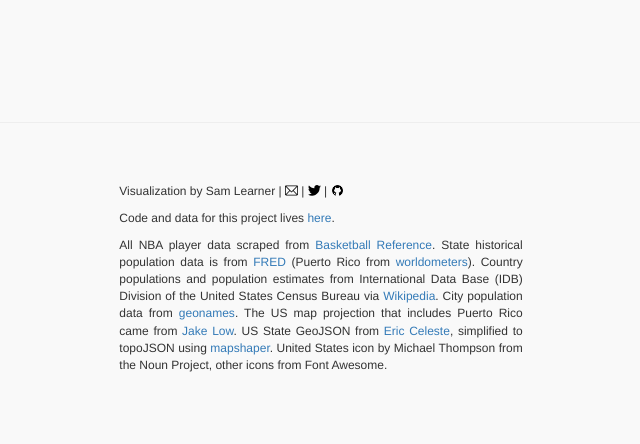
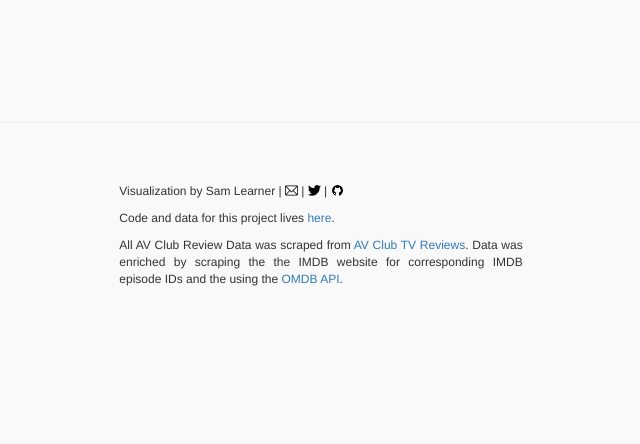
Before and after one commit to sdl60660/av_club_reviews, a Flask app: page / in a window 1280 px wide. Shown: the part 497-941 px from the top of the page, without its empty margins (319-959 px from the left). After the commit the page ends 783 px from the top, so only its background shows below. Run offline with Flask 2, Linux system fonts and the light colour scheme; data that the repository does not hold is empty; some libraries are stand-ins or nearby versions.

Commit message:
Updated footer text

```diff
--- a/notes.txt
+++ /dev/null
@@ -1 +0,0 @@
-TMDB gets credit for non-AV Club data
--- a/static/js/chartbrush.js
+++ b/static/js/chartbrush.js
@@ -144,7 +144,6 @@ ChartBrush.prototype.setBrush = function(brushRange) {
 ChartBrush.prototype.brushed = function() {
     const eachStep = chartBrush.x.step();
 	const selection = d3.event.selection || chartBrush.x.range();
-	console.log(selection);
 
 	domainIndices = [Math.round(selection[0] / eachStep), Math.round(selection[1] / eachStep)];
 
--- a/templates/index.html
+++ b/templates/index.html
@@ -208,9 +208,10 @@
             <div class="col-md-2"></div>
             <div class="col-md-8">
                 <p>Visualization by Sam Learner | <a href="mailto:learnersd@gmail.com"><img class="icon-img" src="/static/images/email.svg"></a> | <a href="https://twitter.com/sam_learner"><img class="icon-img" src="/static/images/twitter.svg"></a> | <a href="https://github.com/sdl60660"><img class="icon-img" src="/static/images/github.png"></a></p>
-                <p>Code and data for this project lives <a href="https://github.com/sdl60660/nba_origins">here</a>.</p>
-                <p>All NBA player data scraped from <a href="www.basketball-reference.com">Basketball Reference</a>. State historical population data is from <a href="https://fred.stlouisfed.org/release/tables?rid=118&eid=259194">FRED</a> (Puerto Rico from <a href="https://www.worldometers.info/world-population/puerto-rico-population/">worldometers</a>). Country populations and population estimates from International Data Base (IDB) Division of the United States Census Bureau via <a href="https://en.wikipedia.org/wiki/List_of_countries_by_past_and_estimated_future_population">Wikipedia</a>. City population data from <a href="http://api.geonames.org/">geonames</a>. The US map projection that includes Puerto Rico came from <a href="https://observablehq.com/@jake-low/u-s-map-with-puerto-rico">Jake Low</a>. US State GeoJSON from <a href="https://eric.clst.org/tech/usgeojson/">Eric Celeste</a>, simplified to topoJSON using <a href="https://mapshaper.org/">mapshaper</a>. United States icon by Michael Thompson from the Noun Project, other icons from Font Awesome.</p>
-
+                <p>Code and data for this project lives <a href="https://github.com/sdl60660/av_club_reviews">here</a>.</p>
+                <p>All AV Club Review Data was scraped from <a href="https://www.avclub.com/c/tv-review">AV Club TV Reviews</a>.
+                    Data was enriched by scraping the the IMDB website for corresponding IMDB episode IDs and the using the
+                    <a href="http://www.omdbapi.com/">OMDB API</a>.
             </div>
             <div class="col-md-2"></div>
         </div>
```
